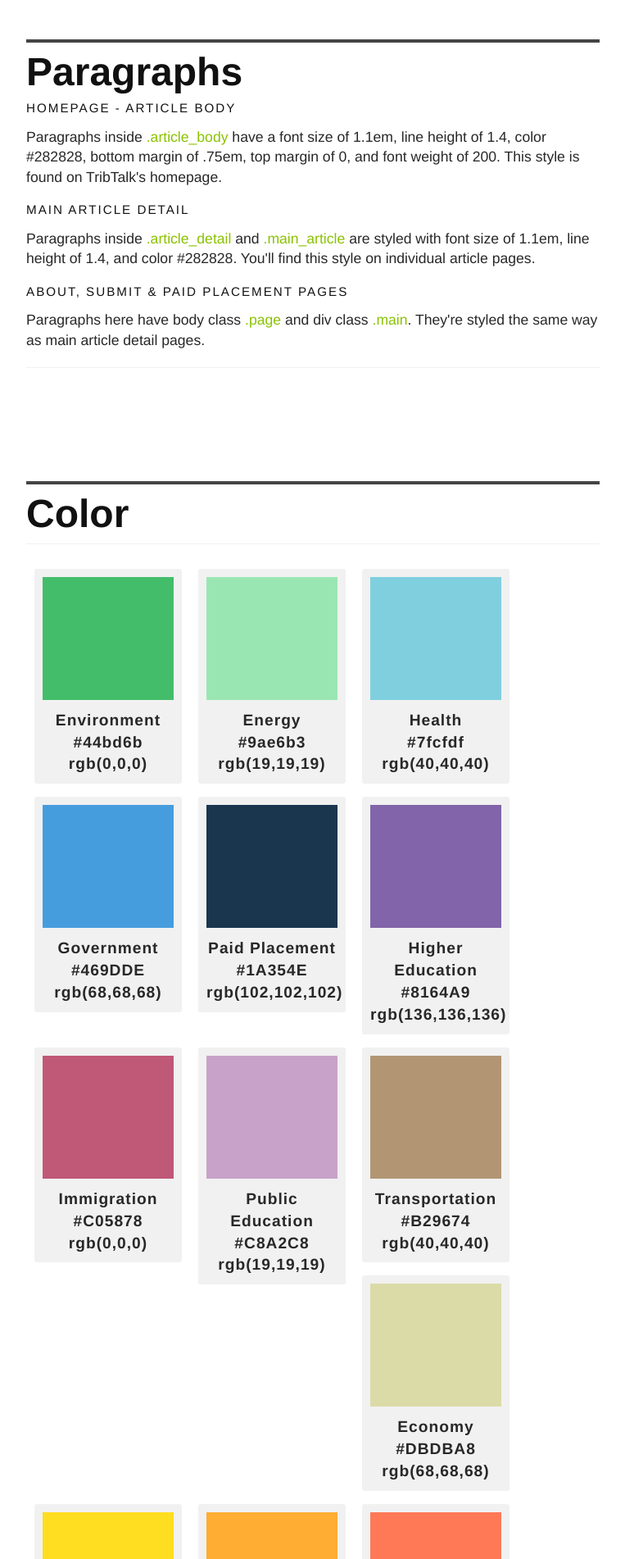
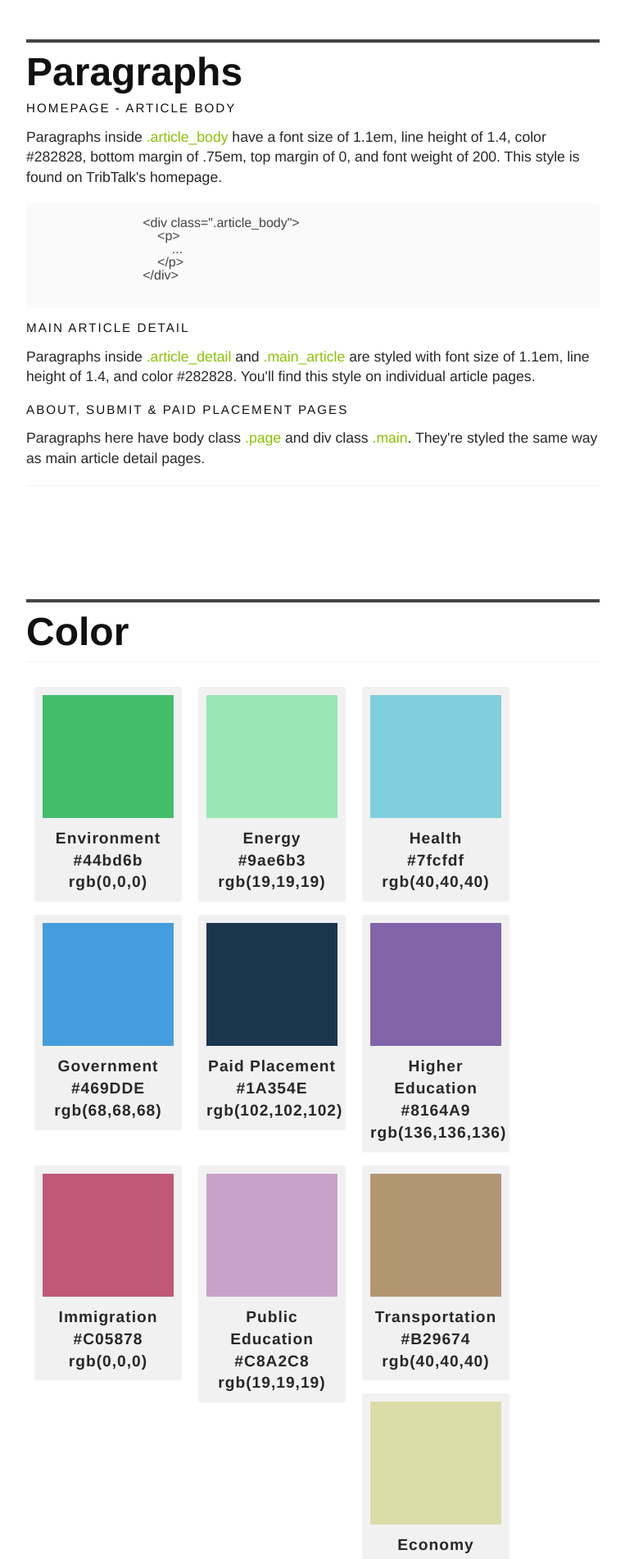
Before and after one commit to texastribune/styleguides, a Jekyll site: the page built from tribtalkstyle.html, in a window 1280 px wide. Shown: the part 1714-3616 px from the top of the page at 82% size, without its empty margins (378-1141 px from the left). Built offline with Jekyll 4.4.1, drawn with Linux system fonts in a browser that asks for light colours.

Commit message:
Tweak example code styles, and add paragraph example code

```diff
--- a/css/base.css
+++ b/css/base.css
@@ -820,13 +820,6 @@ h1, h2, h3, h4, h5, h6 {
   color: #8ac200;
 }
 
-.example {
-  background-color: #ffffff;
-  border: 1px solid #dddddd;
-  border-radius: 4px 4px 0 0;
-  padding: 2em 1em 1em 1em;
-}
-
 .example-code {
   background-color: #fafafa;
   margin-bottom: 1em;
--- a/tribtalkstyle.html
+++ b/tribtalkstyle.html
@@ -86,6 +86,17 @@ title: TribTalk Style
                     <h2>Paragraphs</h2>
                     <h3 class="sg-header">Homepage - article body</h3>
                         <p>Paragraphs inside <span class="inline-class">.article_body</span> have a font size of 1.1em, line height of 1.4, color #282828, bottom margin of .75em, top margin of 0, and font weight of 200. This style is found on TribTalk's homepage.</p>
+                        <div class="example-code">
+                            <pre>
+                            <code>
+                                &lt;div class=".article_body"&gt;
+                                    &lt;p&gt;
+                                        ...
+                                    &lt;/p&gt;
+                                &lt;/div&gt;
+                            </code>
+                            </pre>
+                        </div>
                     <h3 class="sg-header">Main article detail</h3>
                         <p>Paragraphs inside <span class="inline-class">.article_detail</span> and <span class="inline-class">.main_article</span> are styled with font size of 1.1em, line height of 1.4, and color #282828. You'll find this style on individual article pages.</p>
                     <h3 class="sg-header">About, Submit & Paid Placement pages</h3>
@@ -326,7 +337,6 @@ title: TribTalk Style
                     <h2>Forms</h2>
                     <h3 class="sg-header">Comment Form</h3>
                     <p>The comment form appears on main article detail pages. The comment form heading is an h2. Apply the following styles for comment forms.</p>
-                        <div class="example">
                         <div class="example-code">
                             <pre>
                             <code>
@@ -337,7 +347,6 @@ title: TribTalk Style
                             </code>
                             </pre>
                         </div>
-                        </div>
                     <hr/>
                 </article>
             </div>
```
Lines whose indentation alone changed are shown as unchanged.
